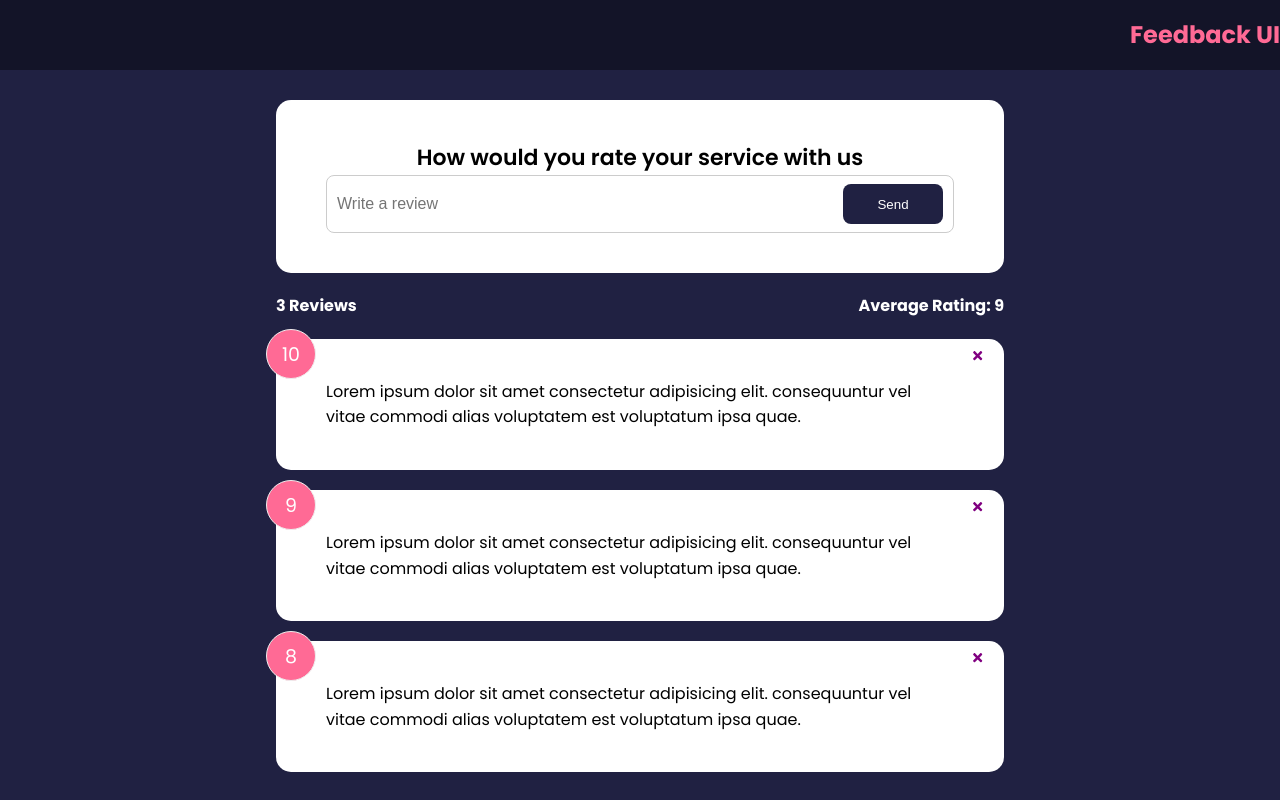
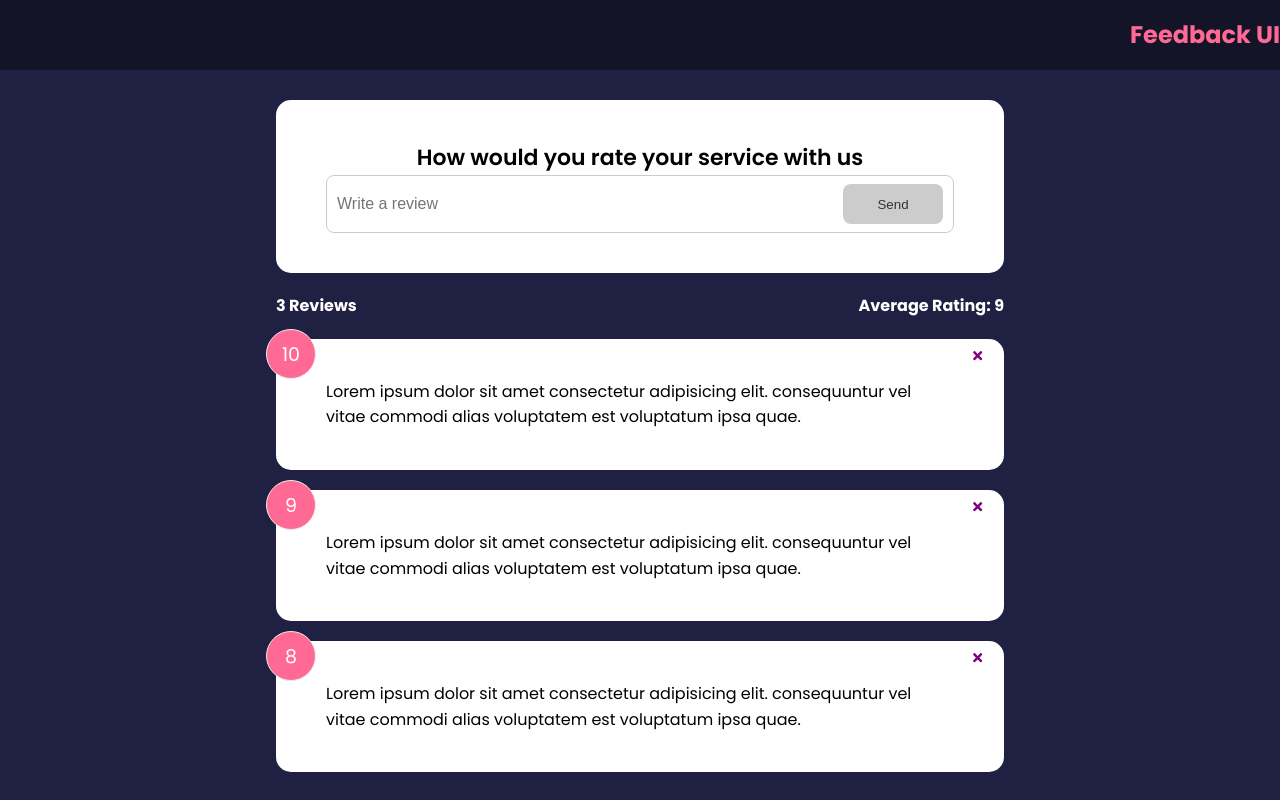
Before and after one commit to ATuray77/feedback-app, a React (Create React App) app: page / in a window 1280 px wide. Built offline with nearby package versions, Linux system fonts and the light colour scheme.

Commit message:
adds real time validation when putting in inputs

```diff
--- a/src/components/FeedbackForm.jsx
+++ b/src/components/FeedbackForm.jsx
@@ -7,11 +7,21 @@
 function FeedbackForm() {
 
 const [text, setText] = useState('')
-const [bthDisabled, setBtnDisabled] = useState('true')
+const [btnDisabled, setBtnDisabled] = useState('true')
 const [message, setMessage] = useState('')
 
 
-const handleTextChange = (e) => {
+const handleTextChange = (e) => { ///real-time validation
+  if (text === '') {
+    setBtnDisabled(true)
+    setMessage(null)
+  } else if (text !== '' && text.trim().length <= 10){
+    setMessage('Text must be at least 10 chaaracters')
+    setBtnDisabled(true)
+  } else {
+    setMessage(null)
+    setBtnDisabled(false)
+  }
     setText(e.target.value)
 }
 
@@ -27,7 +37,9 @@
             type="text"
             placeholder="Write a review"
             value= {text}/>
-            <Button type="submit">Send</Button>
+            <Button type="submit" isDisabled={btnDisabled}>Send</Button>
+
+            {message && <div className='message'>{message}</div>}
         </div>
       </form>
     </Card>
```
